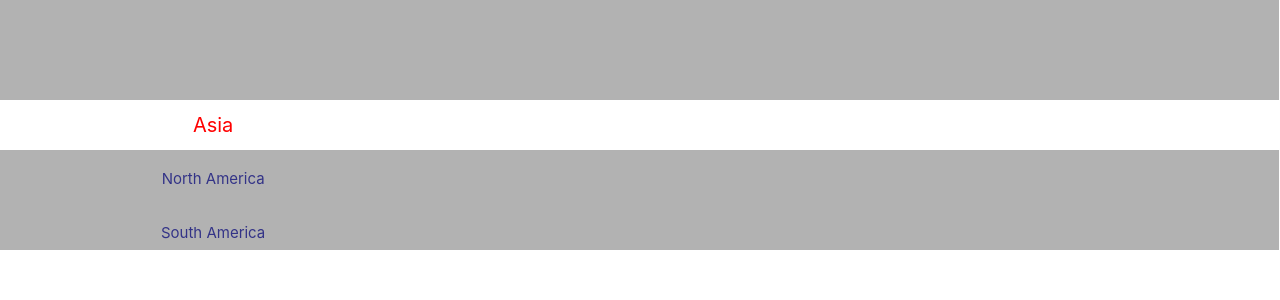
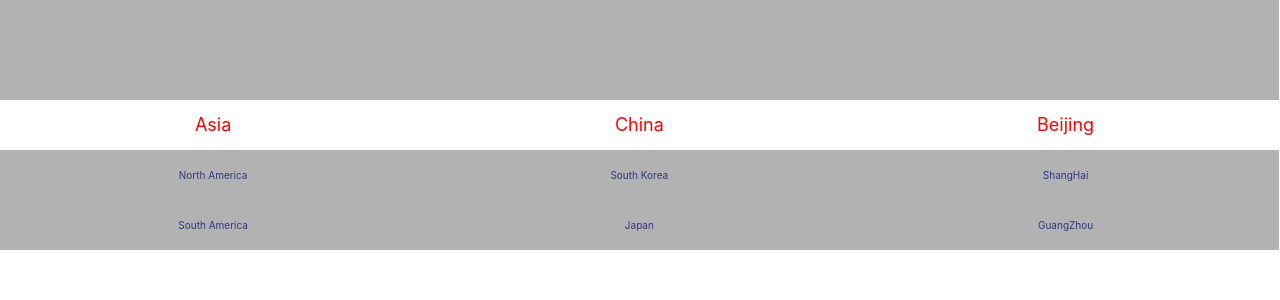
Before and after one commit to lexguy/react-slidepicker, a React (Create React App) app: page / in a window 1280 px wide. Shown: the top 300 px of the page. Built offline with nearby package versions, Linux system fonts and the light colour scheme.

Commit message:
resetdata setlist

```diff
--- a/src/Test/slide.js
+++ b/src/Test/slide.js
@@ -1,7 +1,7 @@
 /*
  * @Author: xuwei
  * @Date: 2021-01-08 11:20:53
- * @LastEditTime: 2021-01-21 14:23:53
+ * @LastEditTime: 2021-01-22 16:58:15
  * @LastEditors: xuwei
  * @Description:
  */
@@ -19,8 +19,8 @@ export default function App() {
           // TODO  itemHeight 不设置读不到默认值
           itemHeight: 50,
           normalFontColor: "#00a",
-          normalFontSize: 15,
-          activeFontSize: 20,
+          normalFontSize: 10,
+          activeFontSize: 18,
           activeBgColor: "#fff",
           activeBgOpacity: 1,
           activeFontColor: "#F00",
--- a/src/react-slidepicker/src/index.tsx
+++ b/src/react-slidepicker/src/index.tsx
@@ -1,7 +1,7 @@
 /*
  * @Author: xuwei
  * @Date: 2021-01-08 10:41:34
- * @LastEditTime: 2021-01-21 11:44:06
+ * @LastEditTime: 2021-01-22 17:46:58
  * @LastEditors: xuwei
  * @Description:
  */
@@ -68,10 +68,36 @@ class CascadePicker extends React.PureComponent<IPickerProps> {
       lv1List[i] = lv1Item;
     }
     this.setState({ lv1List });
+    this.dismantleL2Data();
   };
 
   dismantleL2Data = () => {
     // const
+    this.result[1] = 0;
+    const lv1obj = this.props.dataSource[this.result[0] || 0];
+    if (lv1obj && lv1obj.list && lv1obj.list.length > 0) {
+      this.setState({ lv2List: lv1obj.list }, () => {
+        this.dismantleL3Data(lv1obj.list);
+      });
+    } else {
+      this.setState({ lv2List: [], lv3List: [] });
+    }
+  };
+
+  dismantleL3Data = (plv2List?: { list: [] }[]) => {
+    this.result[2] = 0;
+    const lv2List = plv2List || this.state.lv2List;
+    const lv2Index = this.result[1];
+
+    console.info("lv2List", lv2List);
+    console.info("lv2Index", lv2Index);
+
+    const lv2obj: { list: {}[] } = lv2List[lv2Index];
+    if (lv2obj && lv2obj.list && lv2obj.list.length > 0) {
+      this.setState({ lv3List: lv2obj.list });
+    } else {
+      this.setState({ lv3List: [] });
+    }
   };
 
   /** ----------------------------------- Data ----------------------------------------- */
@@ -85,14 +111,19 @@ class CascadePicker extends React.PureComponent<IPickerProps> {
   setData = (checkedIndex: number, inparindex: number) => {
     this.result[inparindex] = checkedIndex;
     const { pickerDeep } = this.props;
-    if (inparindex < pickerDeep) {
-      for (let i = inparindex + 1; i < this.refArray.length; i++) {
-        const element = this.refArray[i];
-        this.result[i] = 0;
-        if (element && element.current) {
-          element.current.resetData();
-        }
-      }
+    // if (inparindex < pickerDeep) {
+    //   for (let i = inparindex + 1; i < this.refArray.length; i++) {
+    //     this.result[i] = 0;
+    //     const element = this.refArray[i];
+    //     if (element && element.current) {
+    //       element.current.resetData();
+    //     }
+    //   }
+    // }
+    if (inparindex === 0) {
+      this.dismantleL2Data();
+    } else if (inparindex === 1) {
+      this.dismantleL3Data();
     }
   };
 
--- a/src/react-slidepicker/src/single.tsx
+++ b/src/react-slidepicker/src/single.tsx
@@ -1,7 +1,7 @@
 /*
  * @Author: xuwei
  * @Date: 2021-01-08 10:41:24
- * @LastEditTime: 2021-01-21 16:09:02
+ * @LastEditTime: 2021-01-22 17:24:28
  * @LastEditors: xuwei
  * @Description:
  */
@@ -98,6 +98,12 @@ function SingleSlide(props: ISingleProps = defaultSingleProps, ref: any) {
     done(0, inparindex);
   }, []);
 
+  useEffect(() => {
+    setOffSetY(maxOffset);
+    setCheckedIndex(0);
+    comRef.wrapOffset = maxOffset;
+  }, [list]);
+
   useImperativeHandle(ref, () => ({
     resetData: () => {
       setOffSetY(maxOffset);
@@ -181,28 +187,27 @@ function SingleSlide(props: ISingleProps = defaultSingleProps, ref: any) {
           transform: `translateY(${offsetY}px)`,
           width: `33.3vw`,
           display: "inline-block",
+          overflow: "hidden",
         }}
       >
         {list.map((item, index) => (
           <span
             key={index}
             style={{
+              color: index === checkedIndex ? activeFontColor : normalFontColor,
+              fontSize:
+                index === checkedIndex ? activeFontSize : normalFontSize,
               display: "inline-block",
-              // margin: 0,
-              // padding: 0,
               textAlign: "center",
               height: itemHeight,
               lineHeight: `50px`,
               width: "100%",
-              color: index === checkedIndex ? activeFontColor : normalFontColor,
-              fontSize:
-                index === checkedIndex ? activeFontSize : normalFontSize,
               textOverflow: "ellipsis",
+              whiteSpace: "nowrap",
+              verticalAlign: "bottom",
               overflow: "hidden",
-              whiteSpace: "nowrap",
             }}
           >
-            {/* {index} */}
             {item.name}
           </span>
         ))}
@@ -223,13 +228,6 @@ function SingleSlide(props: ISingleProps = defaultSingleProps, ref: any) {
 
 export const Slide = React.forwardRef(SingleSlide);
 
-const itemstyle: CSSProperties = {
-  // width: `100%`,
-  display: "inline-flex",
-  alignItems: "center",
-  // justifyContent: "center",
-};
-
 const notouch: CSSProperties = {
   userSelect: "none",
   WebkitUserSelect: "none",
```
Also changed, not shown: 1 other file (tests, documents, lock files or other folders).
